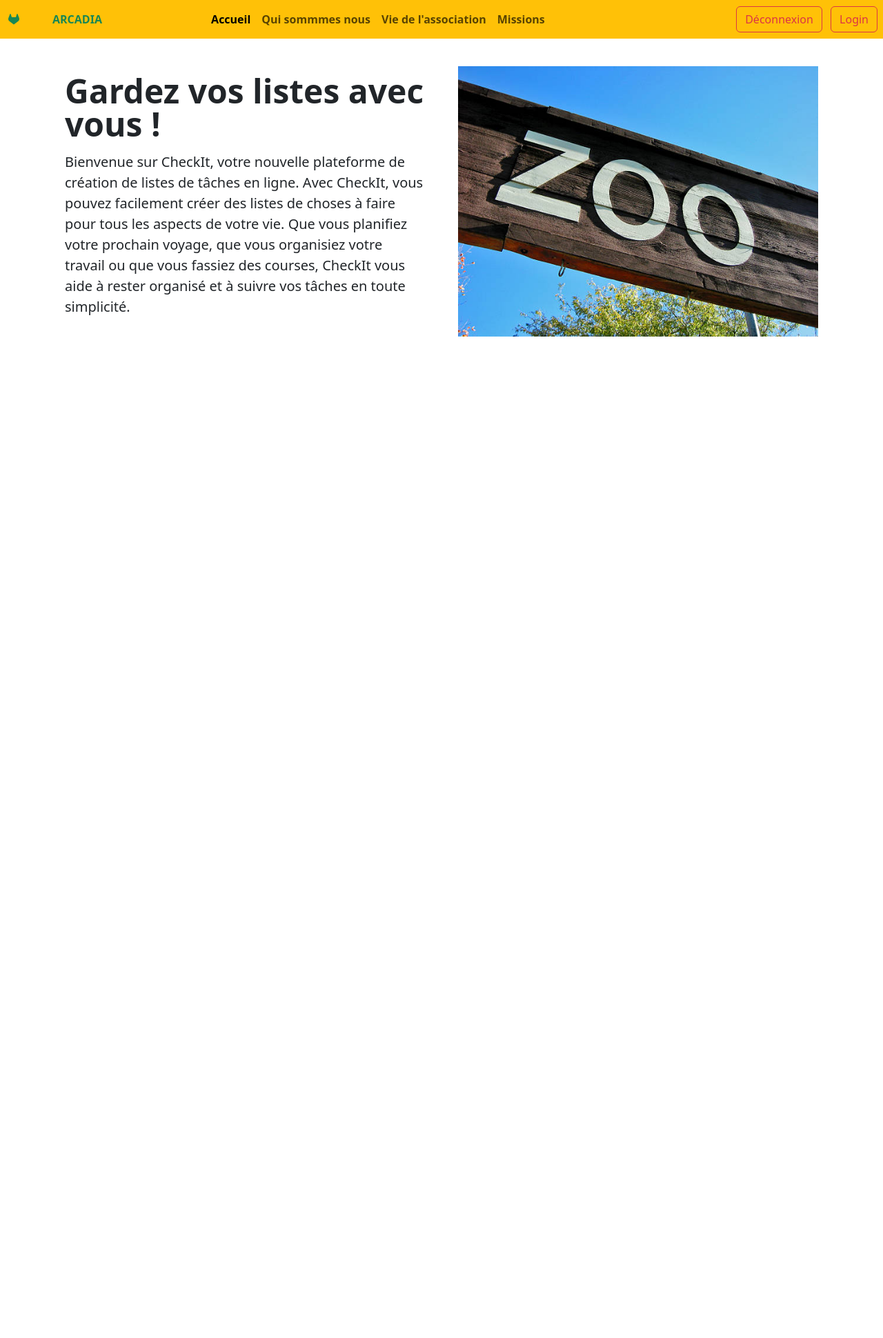
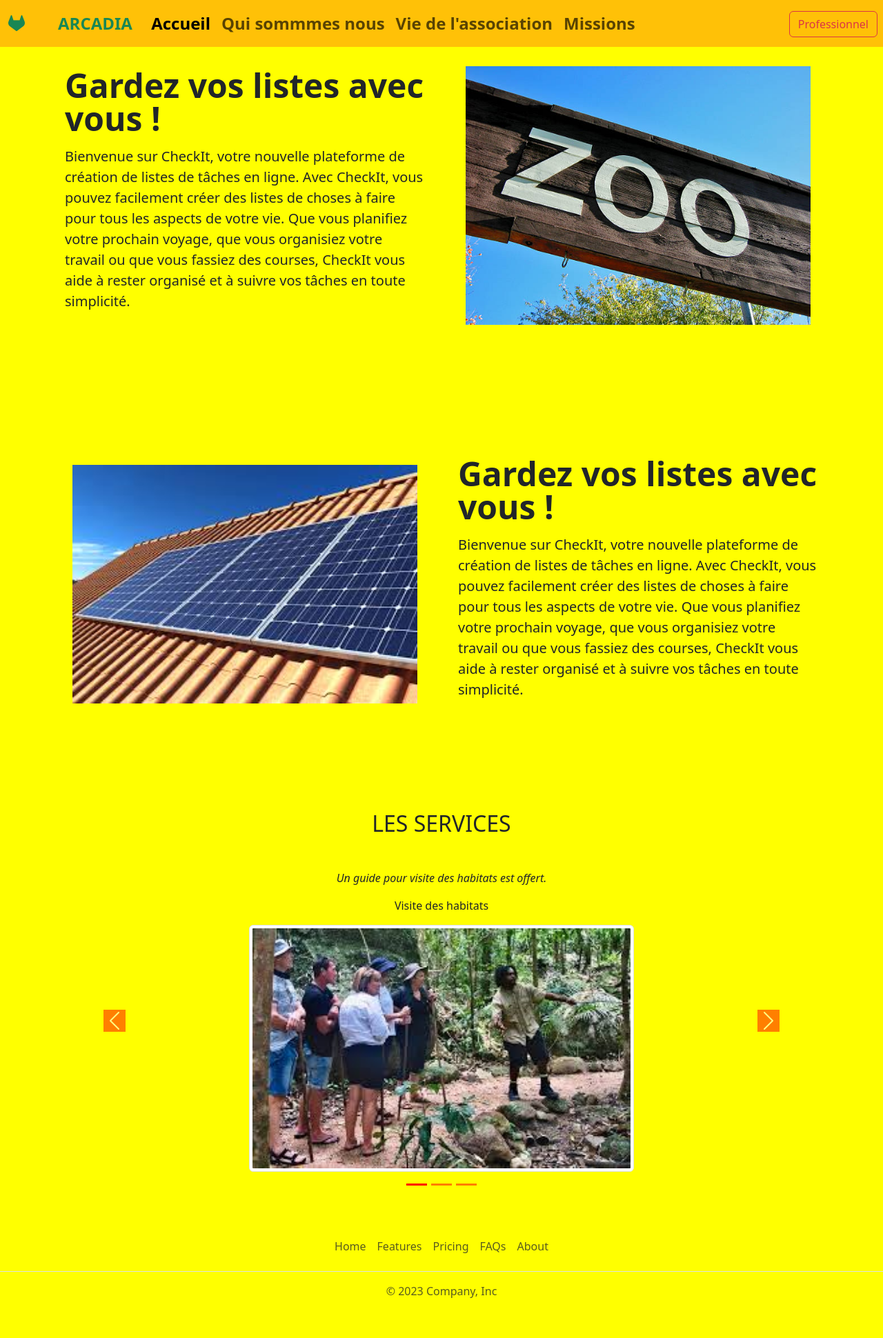
Before and after one commit to danypausemitchel/monsitezoo, a PHP site: page / in a window 1280 px wide. Shown: the whole page at 69% size. Before the commit the page ends 488 px from the top, so only its background shows below. Run offline with PHP 8.4, Linux system fonts and the light colour scheme.

Commit message:
carroussel

```diff
--- /dev/null
+++ b/assets/script.js
@@ -0,0 +1,10 @@
+const scrollTopButton=document.getElementById("scroll-top-button");
+
+window.onscroll=function(){
+    if (window.pageYOffset>200){
+        scrollTopButton.classList.add("show");
+    }
+    else{
+        scrollTopButton.classList.remove("show");
+    }
+}
--- a/assets/styles.css
+++ b/assets/styles.css
@@ -0,0 +1,28 @@
+body{
+    background-color: yellow;
+}
+
+.carousel-indicators [data-bs-target]{
+    background-color:red;
+}
+
+.carousel-control-prev-icon,
+ .carousel-control-next-icon{
+    background-color:red;
+}
+
+#scroll-top-button{
+    position: fixed;
+    bottom: 10px;
+    right: 10px;
+    opacity: 0;
+    background-color:green;
+    visibility: hidden;
+    /* Défilement auto */
+    transition: 0.5s;
+}
+
+#scroll-top-button.show{
+    opacity: 1;
+    visibility: visible;
+}
--- a/index.php
+++ b/index.php
@@ -2,11 +2,11 @@
 <?php
     require_once 'templates/header.php';
 ?>
-
+    <section id="accueil">
     <div class="container col-xxl-8 px-4 py-5">
         <div class="row flex-lg-row-reverse align-items-center g-5 py-5">
             <div class="col-10 col-sm-8 col-lg-6">
-                <img src="assets/images/zoo.jpg" class="d-block mx-lg-auto img-fluid" alt="zoo" width="700" loading="lazy">
+                <img src="assets/images/zoo.jpg" class="d-block mx-lg-auto img-fluid" alt="zoo" width="500" loading="lazy">
             </div>
             <div class="col-lg-6">
                 <h1 class="display-5 fw-bold lh-1 mb-3">Gardez vos listes avec vous !</h1>
@@ -15,6 +15,76 @@
         </div>
     </div>
 
-</body>
-<script src="https://cdn.jsdelivr.net/npm/bootstrap@5.0.2/dist/js/bootstrap.bundle.min.js" integrity="sha384-MrcW6ZMFYlzcLA8Nl+NtUVF0sA7MsXsP1UyJoMp4YLEuNSfAP+JcXn/tWtIaxVXM" crossorigin="anonymous"></script>
-</html>
+    <div class="container col-xxl-8 px-4 py-5">
+        <div class="row flex-lg-row-reverse align-items-center g-5 py-5">
+        <div class="col-lg-6">
+                <h1 class="display-5 fw-bold lh-1 mb-3">Gardez vos listes avec vous !</h1>
+                <p class="lead">Bienvenue sur CheckIt, votre nouvelle plateforme de création de listes de tâches en ligne. Avec CheckIt, vous pouvez facilement créer des listes de choses à faire pour tous les aspects de votre vie. Que vous planifiez votre prochain voyage, que vous organisiez votre travail ou que vous fassiez des courses, CheckIt vous aide à rester organisé et à suivre vos tâches en toute simplicité.</p>
+            </div>
+            <div class="col-10 col-sm-8 col-lg-6">
+                <img src="assets/images/panneausolaire_1.jpg" class="d-block mx-lg-auto img-fluid" alt="zoo" width="500" loading="lazy">
+            </div>
+        </div>
+    </div>
+    </section>
+
+    <section class="p-5 text-center" id="temoignages">
+              <div class="container">
+              <h2 class="mb-5">LES SERVICES</h2>
+              <div id="carouselExampleCaptions" class="carousel slide" data-bs-ride="carousel">
+                <div class="carousel-indicators mb-0" style="bottom: -30px;">
+
+                  <!-- Mettre les indicateurs -->
+                  <button type="button" data-bs-target="#carouselExampleCaptions" data-bs-slide-to="0" class="active" aria-current="true" aria-label="Slide 1"></button>
+                  <button type="button" data-bs-target="#carouselExampleCaptions" data-bs-slide-to="1" aria-label="Slide 2"></button>
+                  <button type="button" data-bs-target="#carouselExampleCaptions" data-bs-slide-to="2" aria-label="Slide 3"></button>
+                </div>
+
+                <div class="carousel-inner">
+                  <div class="carousel-item active">
+                    <div class="p-y3">
+                      <p class="description"><i>Un guide pour visite des habitats est offert.</i></p>
+                      <p class="name">Visite des habitats</p>
+                    </div>
+                    <img src="assets/images/guide.jpg" class="d-block m-auto img-thumbnail w-50" alt="guide">
+                  </div>
+
+                  <div class="carousel-item">
+                    <div class="p-y3">
+                      <p class="description"><i>Nous proposons aussi une visite du zoo en petit train.</i></p>
+                      <p class="name">Le petit train</p>
+                    </div>
+                    <img src="assets/images/petittrain.jpg" class="d-block m-auto img-thumbnail w-50" alt="train">
+                  </div>
+
+                  <div class="carousel-item">
+                    <div class="p-y3">
+                      <p class="description"><i>Le site dispose d'un restaurant (Tél. direct 0000 00 00 00).</i></p>
+                      <p class="name">Le resto</p>
+                    </div>
+                    <img src="assets/images/resto.jpg" class="d-block m-auto img-thumbnail w-50" alt="resto">
+                  </div>
+                </div>
+
+                <!-- Mettre les commandes -->
+                <button class="carousel-control-prev" type="button" data-bs-target="#carouselExampleCaptions" data-bs-slide="prev">
+                  <span class="carousel-control-prev-icon" aria-hidden="true"></span>
+                  <span class="visually-hidden">Previous</span>
+                </button>
+                <button class="carousel-control-next" type="button" data-bs-target="#carouselExampleCaptions" data-bs-slide="next">
+                  <span class="carousel-control-next-icon" aria-hidden="true"></span>
+                  <span class="visually-hidden">Next</span>
+                </button>
+              </div>
+            </div>
+            <a class="btn btn-danger" href="#accueil" id="scroll-top-button">
+              <i class="bi bi-chevron-up"></i>
+            </a>
+
+
+            </section>
+
+
+<?php
+    require_once 'templates/footer.php';
+?>
--- /dev/null
+++ b/templates/footer.php
@@ -0,0 +1,19 @@
+
+
+<footer class="py-3 my-4">
+    <ul class="nav justify-content-center border-bottom pb-3 mb-3">
+        <li class="nav-item"><a href="#" class="nav-link px-2 text-body-secondary">Home</a></li>
+        <li class="nav-item"><a href="#" class="nav-link px-2 text-body-secondary">Features</a></li>
+        <li class="nav-item"><a href="#" class="nav-link px-2 text-body-secondary">Pricing</a></li>
+        <li class="nav-item"><a href="#" class="nav-link px-2 text-body-secondary">FAQs</a></li>
+        <li class="nav-item"><a href="#" class="nav-link px-2 text-body-secondary">About</a></li>
+    </ul>
+    <p class="text-center text-body-secondary">© 2023 Company, Inc</p>
+</footer>
+
+</div>
+
+<script src="https://cdn.jsdelivr.net/npm/bootstrap@5.0.2/dist/js/bootstrap.bundle.min.js" integrity="sha384-MrcW6ZMFYlzcLA8Nl+NtUVF0sA7MsXsP1UyJoMp4YLEuNSfAP+JcXn/tWtIaxVXM" crossorigin="anonymous"></script>
+<script src="assets/script.js"></script>
+</body>
+</html>
--- a/templates/header.php
+++ b/templates/header.php
@@ -5,12 +5,12 @@
     <meta name="viewport" content="width=device-width, initial-scale=1.0">
     <link href="https://cdn.jsdelivr.net/npm/bootstrap@5.3.3/dist/css/bootstrap.min.css" rel="stylesheet" integrity="sha384-QWTKZyjpPEjISv5WaRU9OFeRpok6YctnYmDr5pNlyT2bRjXh0JMhjY6hW+ALEwIH" crossorigin="anonymous">
     <link rel="stylesheet" href="https://cdn.jsdelivr.net/npm/bootstrap-icons@1.11.3/font/bootstrap-icons.min.css">
-    <link rel="stylesheet" href="./assets/css/styles.css">
+    <link rel="stylesheet" href="assets/styles.css">
     <title>Arcadia</title>
 </head>
 <body>
 <header>
-      <nav class="position-fixed navbar navbar-expand-lg bg-warning w-100 ">
+      <nav class="position-fixed navbar navbar-expand-lg bg-warning w-100 fs-4 fw-bold">
         <div class="container-fluid  elementNav fw-bold text-success">
                 <i class="bi bi-gitlab"></i>
                 <div class="ms-5">ARCADIA</div>
@@ -18,8 +18,8 @@
             <button class="navbar-toggler" type="button" data-bs-toggle="collapse" data-bs-target="#navbarNavAltMarkup" aria-controls="navbarNavAltMarkup" aria-expanded="false" aria-label="Toggle navigation">
             <span class="navbar-toggler-icon"></span>
           </button>
-          <div class="collapse navbar-collapse" id="navbarNavAltMarkup">
-            <div class="navbar-nav mx-auto">
+          <div class="collapse navbar-collapse justify-content-center" id="navbarNavAltMarkup">
+            <div class="navbar-nav">
               <a class="nav-link active" aria-current="page" href="#">Accueil</a>
               <a class="nav-link" href="#">Qui sommmes nous</a>
               <a class="nav-link" aria-current="page" href="visite.html">Vie de l'association</a>
@@ -28,8 +28,7 @@
           </div>
         </div>
         <div class="col-md-3 text-end">
-           <a href="logout.php" class="btn btn-outline-danger me-2">Déconnexion</a>
-          <a href="login.php" class="btn btn-outline-danger me-2">Login</a>
+           <a href="logout.php" class="btn btn-outline-danger me-2">Professionnel</a>
         </div>
       </nav>
-    </header>
+      </header>
```
Also changed, not shown: assets/images/guide.jpg (added), assets/images/panneausolaire.jpg (deleted), assets/images/panneausolaire_1.jpg (added), assets/images/petittrain.jpg (added), assets/images/resto.jpg (added), 2 other files.
